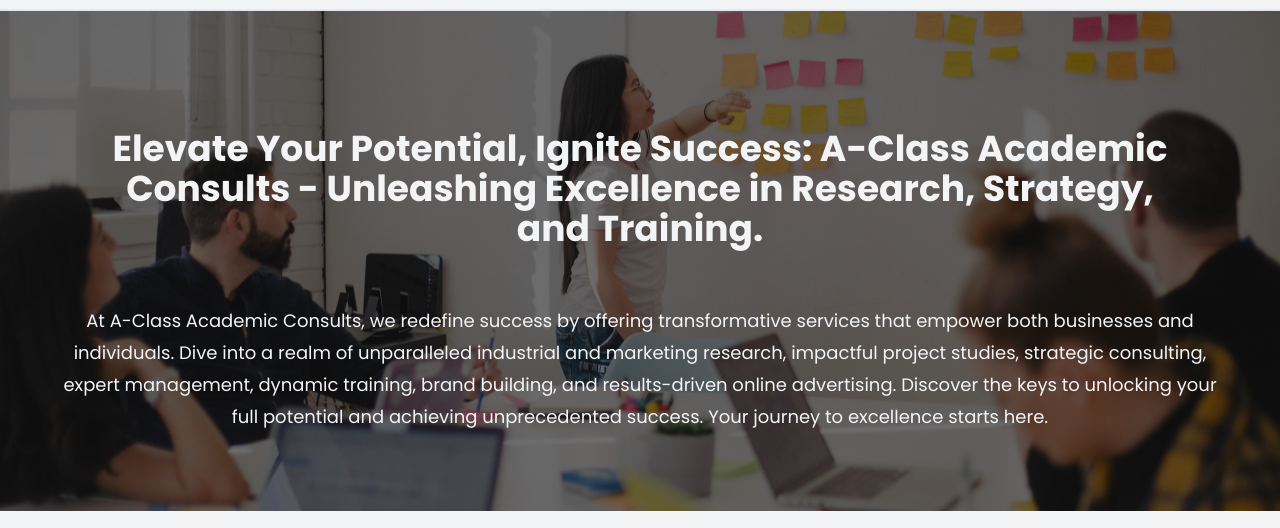
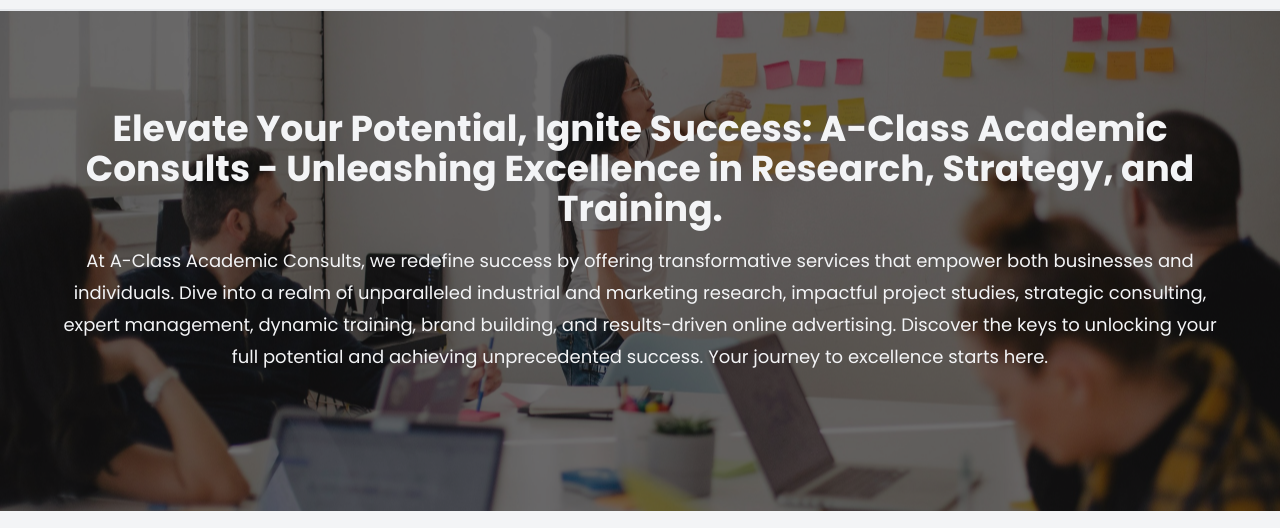
Before and after one commit to Sabastine-Aminaho/Benedict-web, a website: page public/service.html in a window 1280 px wide. Shown: the part 73-601 px from the top of the page. Drawn offline with Linux system fonts and the light colour scheme.

Commit message:
initial commit

```diff
--- a/public/service.html
+++ b/public/service.html
@@ -37,8 +37,8 @@
 
                 <div class="overlay"></div>
                 <div class="container z-10 mx-auto  items-center justify-center text-center text-white py-24">
-                    <h1 class=" text-xl md:text-4xl font-bold mb-4 p-10 leading-8 w-11/12 mx-auto">Elevate Your Potential, Ignite Success: A-Class Academic Consults - Unleashing Excellence in Research, Strategy, and Training.</h1>
-                    <p class="pb-12 leading-5 md:leading-8 w-11/12 text-sm md:text-lg mx-auto">At A-Class Academic Consults, we redefine success by offering transformative services that empower both businesses and individuals. Dive into a realm of unparalleled industrial and marketing research, impactful project studies, strategic consulting, expert management, dynamic training, brand building, and results-driven online advertising. Discover the keys to unlocking your full potential and achieving unprecedented success. Your journey to excellence starts here.</p>
+                    <h1 class=" text-xl md:text-4xl font-bold mb-4 py-5 leading-8 w-11/12 mx-auto">Elevate Your Potential, Ignite Success: A-Class Academic Consults - Unleashing Excellence in Research, Strategy, and Training.</h1>
+                    <p class=" mb-10 pb-12 leading-5 md:leading-8 w-11/12 text-sm md:text-lg mx-auto">At A-Class Academic Consults, we redefine success by offering transformative services that empower both businesses and individuals. Dive into a realm of unparalleled industrial and marketing research, impactful project studies, strategic consulting, expert management, dynamic training, brand building, and results-driven online advertising. Discover the keys to unlocking your full potential and achieving unprecedented success. Your journey to excellence starts here.</p>
                 </div>
             </div>
         </div>
```
